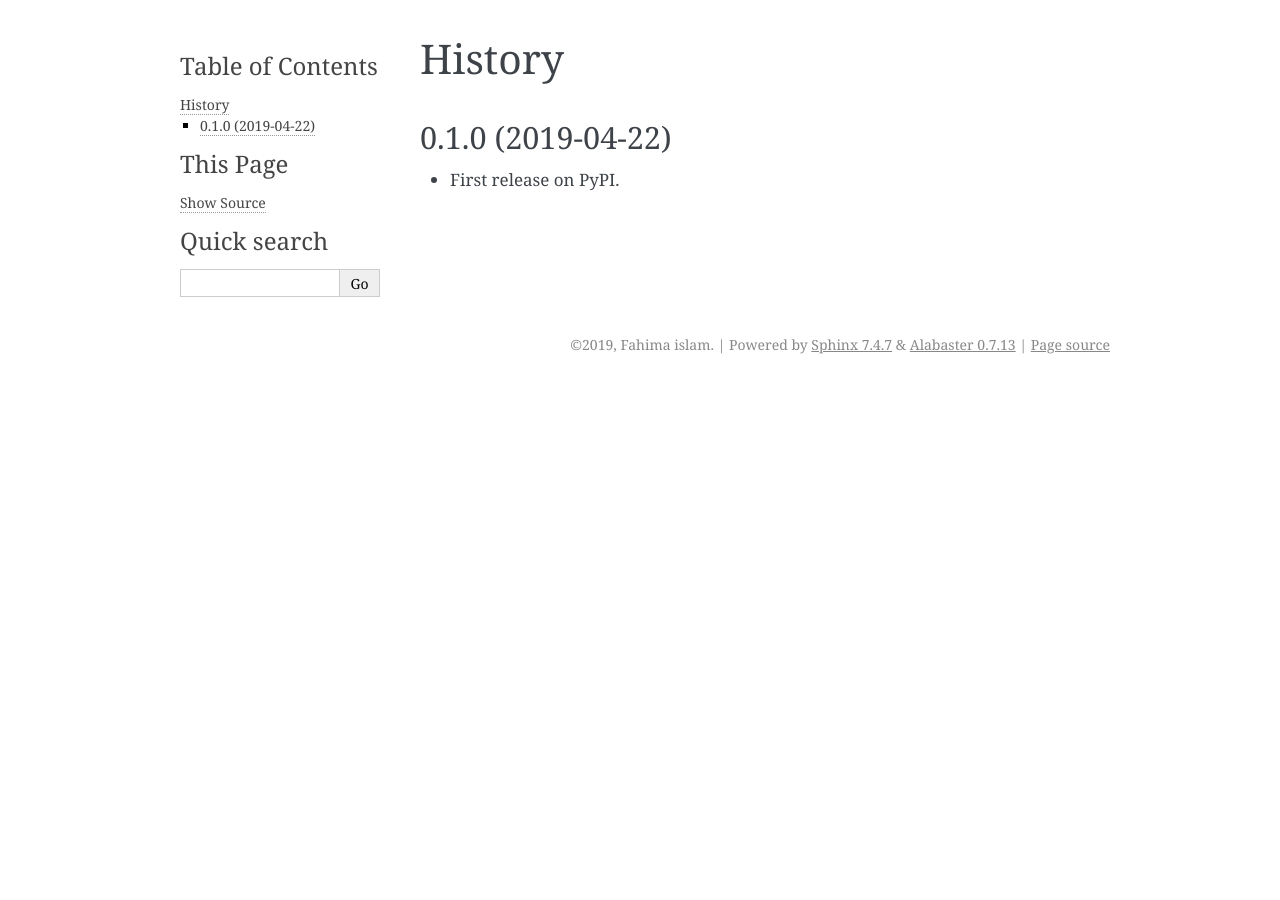
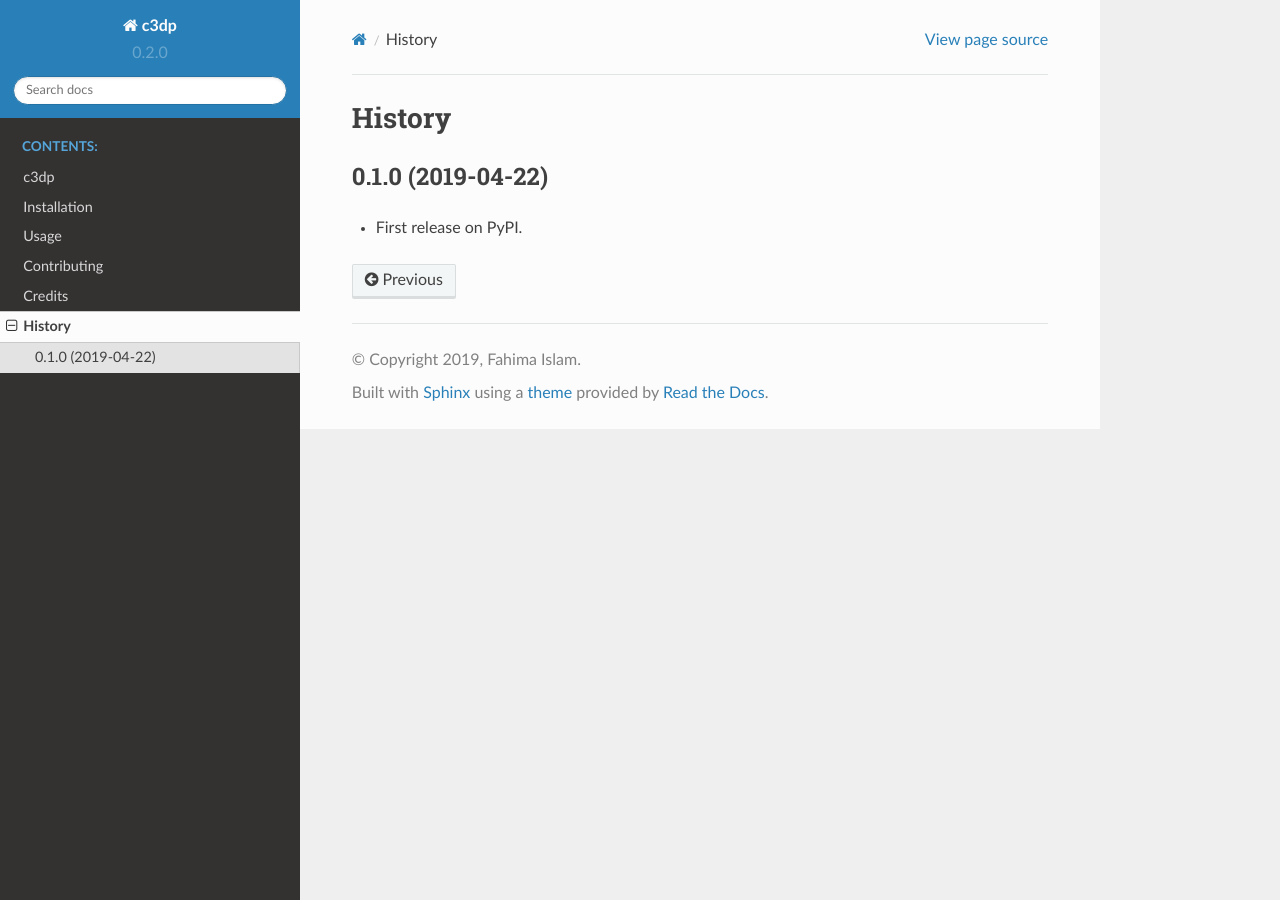
Before and after one commit to Fahima-Islam/c3dp, a Sphinx documentation site: the page built from docs/history.rst, in a window 1280 px wide. Built offline with Sphinx 7.4.7 and the Read the Docs theme 2.0.0, drawn with Linux system fonts in a browser that asks for light colours; pages that are not in the unit, such as notebooks, are missing from menus; some of the changed lines change nothing that is shown.

Commit message:
Update conf.py

```diff
--- a/docs/conf.py
+++ b/docs/conf.py
@@ -1,8 +1,8 @@
 #!/usr/bin/env python
 # -*- coding: utf-8 -*-
 #
-# c3dp documentation build configuration file, created by
-# sphinx-quickstart on Fri Jun  9 13:47:02 2017.
+# idpflex documentation build configuration file, created by
+# sphinx-quickstart on Tue Jul  9 22:26:36 2013.
 #
 # This file is execfile()d with the current directory set to its
 # containing dir.
@@ -13,43 +13,63 @@
 # All configuration values have a default; values that are commented out
 # serve to show the default.
 
+import sys
+import os
+
 # If extensions (or modules to document with autodoc) are in another
 # directory, add these directories to sys.path here. If the directory is
 # relative to the documentation root, use os.path.abspath to make it
 # absolute, like shown here.
-#
-import os
-import sys
-sys.path.insert(0, os.path.abspath('..'))
+sys.path.insert(0, os.path.abspath('.'))
+
+# Get the project root dir, which is the parent dir of this
+cwd = os.getcwd()
+project_root = os.path.dirname(cwd)
+
+# Insert the project root dir as the first element in the PYTHONPATH.
+# This lets us ensure that the source package is imported, and that its
+# version is used.
+sys.path.insert(0, project_root)
 
 import c3dp
 
 # -- General configuration ---------------------------------------------
 
 # If your documentation needs a minimal Sphinx version, state it here.
-#
-# needs_sphinx = '1.0'
+#needs_sphinx = '1.0'
 
 # Add any Sphinx extension module names here, as strings. They can be
 # extensions coming with Sphinx (named 'sphinx.ext.*') or your custom ones.
-extensions = ['sphinx.ext.autodoc', 'sphinx.ext.viewcode']
+extensions = [
+    'sphinx.ext.autodoc',
+    'sphinx.ext.doctest',
+    'sphinx.ext.todo',
+    'sphinx.ext.coverage',
+    'sphinx.ext.mathjax',
+    'sphinx.ext.viewcode',
+    'sphinx.ext.intersphinx',
+    'sphinx.ext.napoleon',
+    'sphinxcontrib.bibtex'
+]
+napoleon_google_docstring = False
+napoleon_use_param = False
+napoleon_use_ivar = True
 
 # Add any paths that contain templates here, relative to this directory.
 templates_path = ['_templates']
 
-# The suffix(es) of source filenames.
-# You can specify multiple suffix as a list of string:
-#
-# source_suffix = ['.rst', '.md']
+# The suffix of source filenames.
 source_suffix = '.rst'
+
+# The encoding of source files.
+#source_encoding = 'utf-8-sig'
 
 # The master toctree document.
 master_doc = 'index'
 
 # General information about the project.
 project = u'c3dp'
-copyright = u"2019, Fahima islam"
-author = u"Fahima islam"
+copyright = u"2019, Fahima Islam"
 
 # The version info for the project you're documenting, acts as replacement
 # for |version| and |release|, also used in various other places throughout
@@ -62,43 +82,126 @@
 
 # The language for content autogenerated by Sphinx. Refer to documentation
 # for a list of supported languages.
-#
-# This is also used if you do content translation via gettext catalogs.
-# Usually you set "language" from the command line for these cases.
-language = None
+#language = None
+
+# There are two options for replacing |today|: either, you set today to
+# some non-false value, then it is used:
+#today = ''
+# Else, today_fmt is used as the format for a strftime call.
+#today_fmt = '%B %d, %Y'
 
 # List of patterns, relative to source directory, that match files and
 # directories to ignore when looking for source files.
-# This patterns also effect to html_static_path and html_extra_path
-exclude_patterns = ['_build', 'Thumbs.db', '.DS_Store']
+exclude_patterns = ['_build']
+
+# The reST default role (used for this markup: `text`) to use for all
+# documents.
+#default_role = None
+
+# If true, '()' will be appended to :func: etc. cross-reference text.
+#add_function_parentheses = True
+
+# If true, the current module name will be prepended to all description
+# unit titles (such as .. function::).
+#add_module_names = True
+
+# If true, sectionauthor and moduleauthor directives will be shown in the
+# output. They are ignored by default.
+#show_authors = False
 
 # The name of the Pygments (syntax highlighting) style to use.
 pygments_style = 'sphinx'
 
-# If true, `todo` and `todoList` produce output, else they produce nothing.
-todo_include_todos = False
+# some of the Python built-ins do no resolve correctly
+nitpick_ignore = [('py:class', 'list')]
+
+# A list of ignored prefixes for module index sorting.
+#modindex_common_prefix = []
+
+# If true, keep warnings as "system message" paragraphs in the built
+# documents.
+#keep_warnings = False
 
 
 # -- Options for HTML output -------------------------------------------
 
 # The theme to use for HTML and HTML Help pages.  See the documentation for
 # a list of builtin themes.
-#
-html_theme = 'alabaster'
+html_theme = 'sphinx_rtd_theme'  #'alabaster'
 
 # Theme options are theme-specific and customize the look and feel of a
 # theme further.  For a list of options available for each theme, see the
 # documentation.
-#
-# html_theme_options = {}
+#html_theme_options = {}
 
-# Add any paths that contain custom static files (such as style sheets) here,
-# relative to this directory. They are copied after the builtin static files,
-# so a file named "default.css" will overwrite the builtin "default.css".
-html_static_path = ['_static']
+# Add any paths that contain custom themes here, relative to this directory.
+#html_theme_path = []
 
+# The name for this set of Sphinx documents.  If None, it defaults to
+# "<project> v<release> documentation".
+#html_title = None
 
-# -- Options for HTMLHelp output ---------------------------------------
+# A shorter title for the navigation bar.  Default is the same as
+# html_title.
+#html_short_title = None
+
+# The name of an image file (relative to this directory) to place at the
+# top of the sidebar.
+#html_logo = None
+
+# The name of an image file (within the static path) to use as favicon
+# of the docs.  This file should be a Windows icon file (.ico) being
+# 16x16 or 32x32 pixels large.
+#html_favicon = None
+
+# Add any paths that contain custom static files (such as style sheets)
+# here, relative to this directory. They are copied after the builtin
+# static files, so a file named "default.css" will overwrite the builtin
+# "default.css".
+#html_static_path = ['_static']
+
+# If not '', a 'Last updated on:' timestamp is inserted at every page
+# bottom, using the given strftime format.
+#html_last_updated_fmt = '%b %d, %Y'
+
+# If true, SmartyPants will be used to convert quotes and dashes to
+# typographically correct entities.
+#html_use_smartypants = True
+
+# Custom sidebar templates, maps document names to template names.
+#html_sidebars = {}
+
+# Additional templates that should be rendered to pages, maps page names
+# to template names.
+#html_additional_pages = {}
+
+# If false, no module index is generated.
+#html_domain_indices = True
+
+# If false, no index is generated.
+#html_use_index = True
+
+# If true, the index is split into individual pages for each letter.
+#html_split_index = False
+
+# If true, links to the reST sources are added to the pages.
+#html_show_sourcelink = True
+
+# If true, "Created using Sphinx" is shown in the HTML footer.
+# Default is True.
+#html_show_sphinx = True
+
+# If true, "(C) Copyright ..." is shown in the HTML footer.
+# Default is True.
+#html_show_copyright = True
+
+# If true, an OpenSearch description file will be output, and all pages
+# will contain a <link> tag referring to it.  The value of this option
+# must be the base URL from which the finished HTML is served.
+#html_use_opensearch = ''
+
+# This is the file name suffix for HTML files (e.g. ".xhtml").
+#html_file_suffix = None
 
 # Output file base name for HTML help builder.
 htmlhelp_basename = 'c3dpdoc'
@@ -108,30 +211,43 @@
 
 latex_elements = {
     # The paper size ('letterpaper' or 'a4paper').
-    #
-    # 'papersize': 'letterpaper',
+    #'papersize': 'letterpaper',
 
     # The font size ('10pt', '11pt' or '12pt').
-    #
-    # 'pointsize': '10pt',
+    #'pointsize': '10pt',
 
     # Additional stuff for the LaTeX preamble.
-    #
-    # 'preamble': '',
-
-    # Latex figure (float) alignment
-    #
-    # 'figure_align': 'htbp',
+    #'preamble': '',
 }
 
 # Grouping the document tree into LaTeX files. List of tuples
 # (source start file, target name, title, author, documentclass
-# [howto, manual, or own class]).
+# [howto/manual]).
 latex_documents = [
-    (master_doc, 'c3dp.tex',
+    ('index', 'c3dp.tex',
      u'c3dp Documentation',
-     u'Fahima islam', 'manual'),
+     u'Fahima Islam', 'manual'),
 ]
+
+# The name of an image file (relative to this directory) to place at
+# the top of the title page.
+#latex_logo = None
+
+# For "manual" documents, if this is true, then toplevel headings
+# are parts, not chapters.
+#latex_use_parts = False
+
+# If true, show page references after internal links.
+#latex_show_pagerefs = False
+
+# If true, show URL addresses after external links.
+#latex_show_urls = False
+
+# Documents to append as an appendix to all manuals.
+#latex_appendices = []
+
+# If false, no module index is generated.
+#latex_domain_indices = True
 
 
 # -- Options for manual page output ------------------------------------
@@ -139,10 +255,13 @@
 # One entry per manual page. List of tuples
 # (source start file, name, description, authors, manual section).
 man_pages = [
-    (master_doc, 'c3dp',
+    ('index', 'c3dp',
      u'c3dp Documentation',
-     [author], 1)
+     [u'Fahima Islam'], 1)
 ]
+
+# If true, show URL addresses after external links.
+#man_show_urls = False
 
 
 # -- Options for Texinfo output ----------------------------------------
@@ -151,10 +270,34 @@
 # (source start file, target name, title, author,
 #  dir menu entry, description, category)
 texinfo_documents = [
-    (master_doc, 'c3dp',
+    ('index', 'c3dp',
      u'c3dp Documentation',
-     author,
+     u'Fahima Islam',
      'c3dp',
      'One line description of project.',
      'Miscellaneous'),
 ]
+
+# Documents to append as an appendix to all manuals.
+#texinfo_appendices = []
+
+# If false, no module index is generated.
+#texinfo_domain_indices = True
+
+# How to display URL addresses: 'footnote', 'no', or 'inline'.
+#texinfo_show_urls = 'footnote'
+
+# If true, do not generate a @detailmenu in the "Top" node's menu.
+#texinfo_no_detailmenu = False
+
+# Domains for intersphinx inventory file objects.inv
+intersphinx_mapping = {
+    'matplotlib': ('https://matplotlib.org', None),
+    'numpy': ('http://docs.scipy.org/doc/numpy', None),
+    'python': ('https://docs.python.org/{}'.format(sys.version_info[0]), None),
+    'scipy': ('https://docs.scipy.org/doc/scipy/reference', None),
+    'pytest': ('https://docs.pytest.org/en/latest', None)
+}
+
+# Suppress certain warnings
+suppress_warnings = ['image.nonlocal_uri']
```
